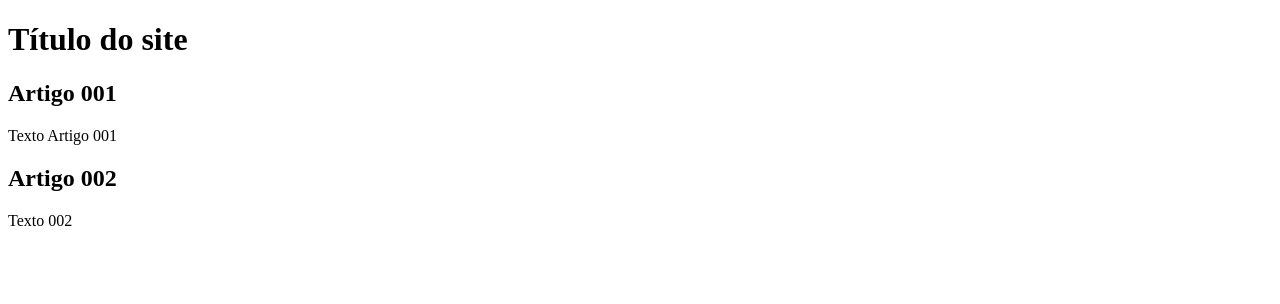
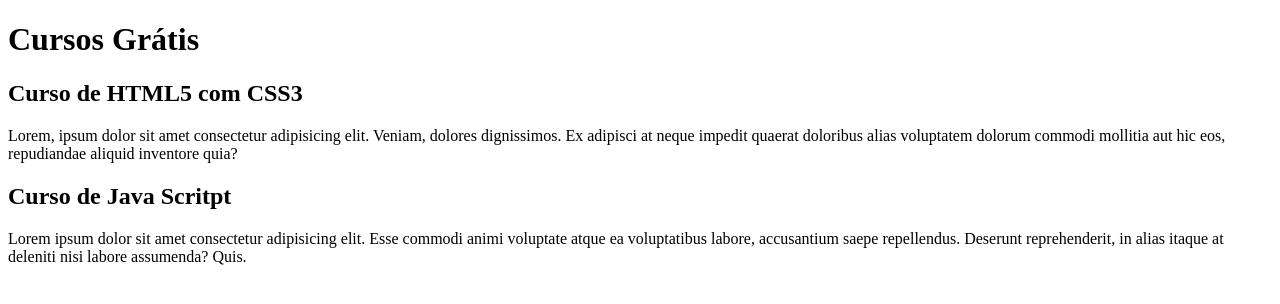
Before and after one commit to MiqueiasRBueno/projeto-site, a plain HTML site: page index.html in a window 1280 px wide. Drawn offline with Linux system fonts and the light colour scheme.

Commit message:
comecei a escrever o conteúdo

```diff
--- a/index.html
+++ b/index.html
@@ -8,15 +8,15 @@
 <body>
     <main>
         <header>
-            <h1>Título do site</h1>
+            <h1>Cursos Grátis</h1>
         </header>
         <article>
-            <h2>Artigo 001</h2>
-            <p>Texto Artigo 001</p>
+            <h2>Curso de HTML5 com CSS3</h2>
+            <p>Lorem, ipsum dolor sit amet consectetur adipisicing elit. Veniam, dolores dignissimos. Ex adipisci at neque impedit quaerat doloribus alias voluptatem dolorum commodi mollitia aut hic eos, repudiandae aliquid inventore quia?</p>
         </article>
         <article>
-            <h2>Artigo 002</h2>
-            <p>Texto 002</p>
+            <h2>Curso de Java Scritpt</h2>
+            <p>Lorem ipsum dolor sit amet consectetur adipisicing elit. Esse commodi animi voluptate atque ea voluptatibus labore, accusantium saepe repellendus. Deserunt reprehenderit, in alias itaque at deleniti nisi labore assumenda? Quis.</p>
         </article>
     </main>
 </body>
```
